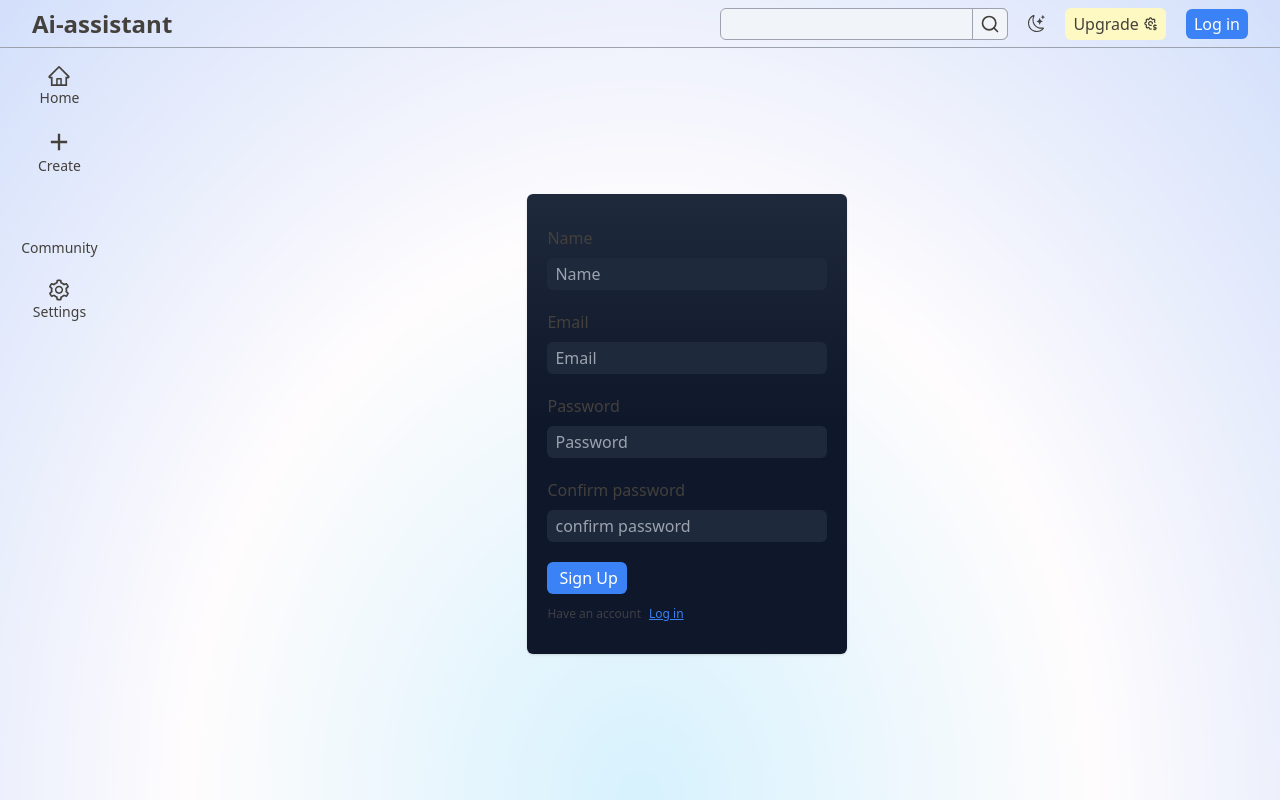
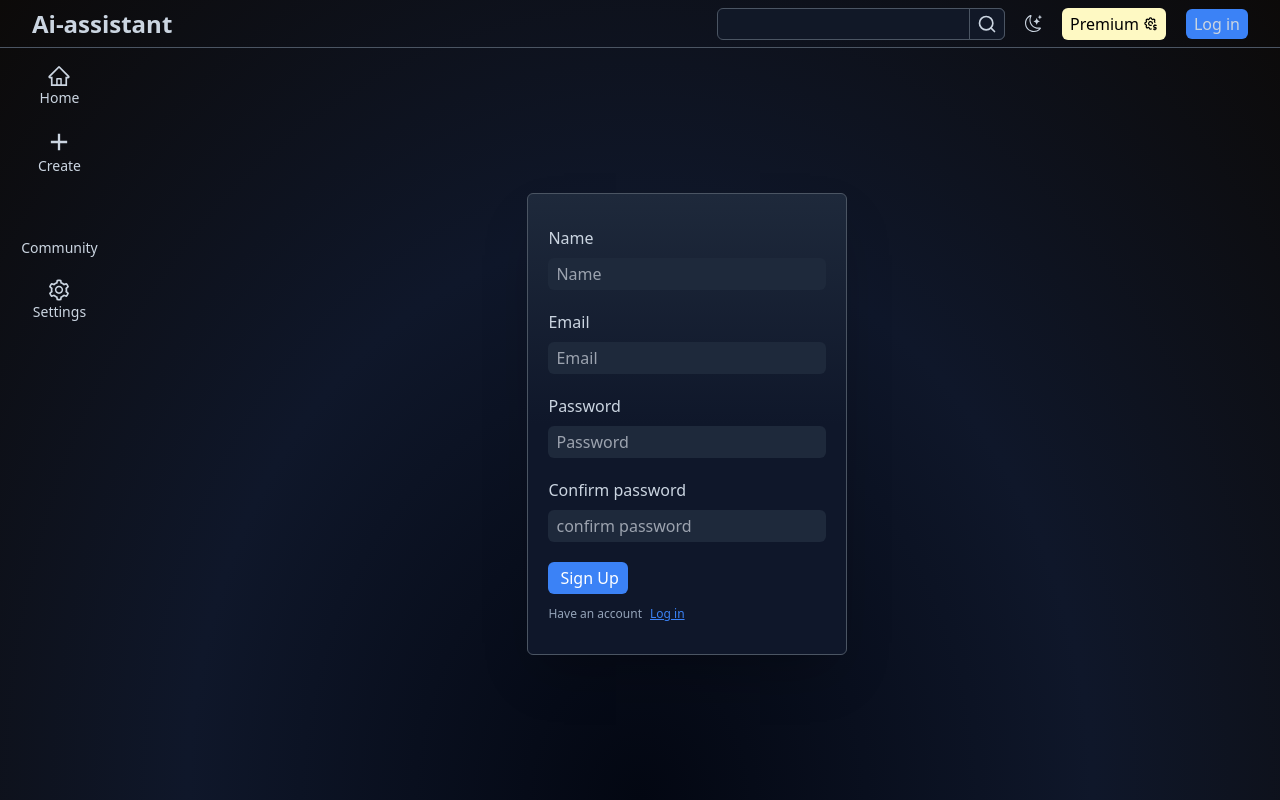
Before and after one commit to dev-mohiuddin/Artificial-Intelligence-chat, a React (Vite) app: page /sign-up in a window 1280 px wide. Built offline with nearby package versions, Linux system fonts and the light colour scheme; some icons are missing.

Commit message:
color fixed

```diff
--- a/src/App.jsx
+++ b/src/App.jsx
@@ -12,7 +12,7 @@ import Chat from './pages/Chat'
 function App() {
 
   return (
-    <div className='dar'>
+    <div className='dark'>
       <Routes>
         <Route path='/' element={<Frontend />}>
           <Route index element={<Home />} />
--- a/src/components/home/Character.jsx
+++ b/src/components/home/Character.jsx
@@ -10,7 +10,7 @@ function Character() {
                 {
                     character?.map((persion, val) => (
                         <Link to={`/chat/${persion?.id}`} key={val}>
-                            <div className='flex gap-2 items-center p-1 rounded-md'>
+                            <div className='flex gap-2 items-center p-1 shadow-sm dark:shadow-xl rounded-md'>
                                 <div className='flex items-center justify-center w-12 h-12 overflow-hidden rounded-full'>
                                     <img className='h-full w-full object-cover' src={persion.image} alt="AI" />
                                 </div>
--- a/src/components/layout/frontend/Frontend.jsx
+++ b/src/components/layout/frontend/Frontend.jsx
@@ -7,7 +7,7 @@ function Frontend() {
     <div className="main-bg ">
       <div className="glass">
         <Header />
-          <div className="pt-5 md:pt-12 md:h-screen flex flex-col-reverse md:flex-row justify-between">
+          <div className=" md:max-w-[1440px] mx-auto pt-5 md:pt-12 md:h-screen flex flex-col-reverse md:flex-row justify-between">
             <Sidebar />
               <div className="mt-[29px] mb-[56px] md:mt-0 md:mb-0 z-10 h-[calc(100vh-104px)] w-full md:h-full overflow-hidden"><Outlet /></div>
             </div>
--- a/src/components/layout/frontend/Header.jsx
+++ b/src/components/layout/frontend/Header.jsx
@@ -6,7 +6,7 @@ import { Link  } from 'react-router-dom'
 
 function Header() {
   return (
-    <div className='w-full glass md:bg-transparent dark:md:bg-none fixed z-50'>
+    <div className='w-full glass bg-slate-100 md:bg-transparent dark:md:bg-none fixed z-50'>
       <div className="container h-12 md:border md:border-x-0 md:border-t-0 border-b-gray-400 dark:border-b-gray-600 flex items-center justify-between">
           <div className='w-48'>
             <Link to="/">
@@ -25,12 +25,12 @@ function Header() {
               <div className='flex items-center'>
                 <span className='cursor-pointer hcol'><BsMoonStars size={17}/></span>
               </div>
-              <div className='bg-yellow-100 px-2 py-1 flex items-center cursor-pointer rounded-md'>
-                <span className='flex items-center hcol dark:text-black gap-1'>Upgrade <TbSettingsDollar size={15}/></span>
+              <div className='bg-yellow-100 hover:bg-yellow-200 duration-200 px-2 py-1 flex items-center cursor-pointer rounded-md'>
+                <span className='flex items-center hcol dark:text-black gap-1'>Premium<TbSettingsDollar size={15}/></span>
               </div>
               <div className="flex gap-5 items-center">
                 <Link to="/login">
-                  <span className='bg-blue-500 hcol px-2 py-1 rounded-md cursor-pointer text-white'>Log in</span>
+                  <span className='bg-blue-500 hover:bg-blue-900 duration-200 hcol px-2 py-1 rounded-md cursor-pointer text-white'>Log in</span>
                 </Link>
               </div>
             </div>
--- a/src/components/layout/frontend/Sidebar.jsx
+++ b/src/components/layout/frontend/Sidebar.jsx
@@ -6,7 +6,7 @@ import { Link } from 'react-router-dom'
 function Sidebar() {
   return (
     <div className='fixed md:bg-none md:pl-6 min-w-full md:min-w-0 md:static bottom-0 h-14 md:h-[calc(100vh-56px)] z-50 md:py-4 border border-x-0 border-b-0 dark:border-t-gray-600 border-t-gray-400 md:border-0'>
-        <div className='glass md:bg-transparent md:dark:bg-none  min-h-full md:min-h-0 md:pb-0 flex mx-auto  items-center justify-center  md:flex-col gap-10 md:gap-5'>
+        <div className='bg-slate-100 dark:bg-transparent md:bg-transparent md:dark:bg-none  min-h-full md:min-h-0 md:pb-0 flex mx-auto  items-center justify-center  md:flex-col gap-10 md:gap-5'>
           <Link to="/">
             <div className='flex flex-col items-center hover:cursor-pointer group'>
               <span className='text-2xl group-hover:text-blue-600 hcol'><AiOutlineHome /></span>
--- a/src/components/utils/SingleCharacter.jsx
+++ b/src/components/utils/SingleCharacter.jsx
@@ -5,7 +5,7 @@ function SingleCharacter({persion}) {
     return (
         <>
             <Link to={`/chat/${persion?.id}`} >
-                <div className=' h-64 w-48 flex px-2 py-2 rounded-md bg-slate-100 flex-col justify-between overflow-hidden dark:bg-gradient-to-b from-slate-800 via-slate-900 to-slate-900 shadow'>
+                <div className=' h-64 w-48 flex px-2 py-2 rounded-md flex-col justify-between overflow-hidden cardcol shadow'>
                     <div className='flex flex-col gap-2'>
                         <div className='flex gap-1 flex-col items-center'>
                             <span className='w-28 h-28 overflow-hidden'><img className='w-full h-full object-cover ov rounded-3xl' src={persion.image} alt="teacher" /></span>
--- a/src/index.css
+++ b/src/index.css
@@ -37,7 +37,7 @@
         @apply md:bg-[#ffffffcb] bg-[#ffffffee] dark:bg-[radial-gradient(ellipse_at_bottom,_var(--tw-gradient-stops))] from-gray-950 via-slate-900 to-stone-950
     }
     .main-bg {
-        @apply bg-[radial-gradient(ellipse_at_bottom,_var(--tw-gradient-stops))] from-sky-400 via-pink-50 to-blue-600
+        @apply bg-[radial-gradient(ellipse_at_bottom,_var(--tw-gradient-stops))] from-sky-400 via-purple-100 to-blue-600
     }
     .hcol{
         @apply text-stone-700 font-medium dark:text-slate-300
@@ -45,4 +45,7 @@
     .pcol{
         @apply text-zinc-700 dark:text-slate-400
     }
+    .cardcol{
+      @apply bg-slate-100 dark:bg-gradient-to-b from-slate-800 via-slate-900 to-slate-900
+    }
 }
--- a/src/pages/Create.jsx
+++ b/src/pages/Create.jsx
@@ -4,8 +4,12 @@ import {GiOctoman} from 'react-icons/gi'
 function Create() {
 
 
+  const createCha = (e)=>{
+    e.preventDefault()
+  }
+
   return (
-    <div className='w-full py-2 h-full overflow-y-auto scroll'>
+    <div className='w-full py-2 md:py-4 h-full overflow-y-auto scroll'>
       <div className='container flex flex-col md:gap-8 gap-5'>
         <div className='space-y-2 md:space-y-4'>
           <div className='flex items-center gap-2'>
@@ -16,46 +20,52 @@ function Create() {
             <h1 className='hcol'>For more information about Character creation, see</h1>
           </div>
         </div>
-        <form className='flex flex-col gap-5' action="">
+        <form className='flex flex-col gap-5' onSubmit={createCha}>
           <div className='space-y-2'>
             <h1 className='hcol text-base'>Name</h1>
-            <div className='flex flex-col gap-2'>
+            <div className='flex flex-col gap-1'>
               <label className='pcol text-sm' htmlFor="">The name can include first and last names.</label>
-              <input className='px-3 pcol bg-transparent h-10 focus:outline-none border border-gray-400 dark:border-gray-600 rounded-md ' type="text" name="" id="" />
+              <input className='px-3 pcol bg-transparent h-10 focus:outline-none border border-gray-400 dark:border-gray-600 rounded-md ' type="text" name="" id="" required />
             </div>
           </div>
           <div className='space-y-2'>
             <h1 className='hcol text-base'>Greeting</h1>
-            <div className='flex flex-col gap-2'>
+            <div className='flex flex-col gap-1'>
               <label className='pcol text-sm' htmlFor="">What would they say to introduce themselves? For example, "Elon Musk" could say: "Hello I am Elon Musk. I was born in March 1971, and I'm a genius businessman, innovative leader, and a very attractive person.".</label>
-              <textarea className='px-3 py-1 pcol bg-transparent h-32 focus:outline-none border border-gray-400 dark:border-gray-600 rounded-md ' type="text" name="" id="" />
+              <textarea className='px-3 py-1 pcol bg-transparent h-32 focus:outline-none border border-gray-400 dark:border-gray-600 rounded-md ' type="text" name="" id="" required />
             </div>
           </div>
           <div className='space-y-2'>
             <h1 className='hcol text-base'>Visibility</h1>
-            <div className='flex flex-col gap-2'>
+            <div className='flex flex-col gap-1'>
               <label className='pcol text-sm' htmlFor="">Who is allowed to talk to them?</label>
               <select name="" className='h-10 focus:outline-0 bg-transparent border border-gray-400 dark:border-gray-600 rounded-md pcol px-3'>
                 <option className='dark:bg-slate-900'>Public: Anyone can chat</option>
                 <option className='dark:bg-slate-900'>Unlisted: Anyone with the link can chat</option>
                 <option className='dark:bg-slate-900'>Private: Only you can chat</option>
               </select>
-              {/* <input className='px-3 pcol bg-transparent h-10 focus:outline-0 border border-gray-400 dark:border-gray-600 rounded-md ' type="text" name="" id="" /> */}
+            </div>
+          </div>
+          <div className='space-y-2'>
+            <h1 className='hcol text-base'>Categories</h1>
+            <div className='flex flex-col gap-1'>
+              <label className='pcol text-sm' htmlFor="">Who is allowed to talk to them?</label>
+              <select name="" className='h-10 focus:outline-0 bg-transparent border border-gray-400 dark:border-gray-600 rounded-md pcol px-3'>
+                <option className='dark:bg-slate-900'>Programmer</option>
+                <option className='dark:bg-slate-900'>Desinger</option>
+                <option className='dark:bg-slate-900'>Famous Pepole</option>
+              </select>
             </div>
           </div>
           <div className='space-y-2'>
             <h1 className='hcol text-base'>Avatar</h1>
-            <div className='flex flex-col gap-2'>
+            <div className='flex flex-col gap-1'>
               <label className='pcol text-sm' htmlFor="">You can either create an image from text or upload an image..</label>
-              <input className='px-3 pcol bg-transparent h-10 focus:outline-none border border-gray-400 dark:border-gray-600 rounded-md ' type="text" name="" id="" />
+              <input type="file" name="" className='bg-transparent h-10 focus:outline-none border border-gray-400 dark:border-gray-600 rounded-md pcol' required />
             </div>
           </div>
           <div className='space-y-2'>
-            <h1 className='hcol text-base'>Name</h1>
-            <div className='flex flex-col gap-2'>
-              <label className='pcol text-sm' htmlFor="">The name can include first and last names.</label>
-              <input className='px-3 pcol bg-transparent h-10 focus:outline-none border border-gray-400 dark:border-gray-600 rounded-md ' type="text" name="" id="" />
-            </div>
+            <input type="submit" name="" className=' bg-blue-500 text-white font-medium px-4 cursor-pointer h-10 hover:bg-blue-900 duration-200 rounded-md ' value="Create and Chat!" />
           </div>
         </form>
       </div>
--- a/src/pages/Login.jsx
+++ b/src/pages/Login.jsx
@@ -3,15 +3,15 @@ import { Link } from "react-router-dom"
 function Login() {
   return (
     <div className='w-full h-full flex items-center justify-center'>
-        <div className='w-80 py-8 rounded-md bg-gradient-to-b from-slate-200 via-purple-200 to-purple-100 dark:bg-gradient-to-b from-slate-800 via-slate-900 to-slate-900 shadow p-5 flex flex-col gap-3 justify-center'>
+        <div className='w-80 py-8 rounded-md card-col shadow-2xl border border-gray-400 dark:border-gray-600 p-5 flex flex-col gap-3 justify-center'>
             <form className='flex flex-col gap-5'>
                 <div className='flex flex-col gap-2'>
                     <label className='text-base hcol' htmlFor="">Email</label>
-                    <input className='outline-none px-2 py-1 rounded-md bg-purple-100 bg-slate-800' type="text" placeholder='Email' name="" required/>
+                    <input className='outline-none px-2 py-1 rounded-md bg-slate-50 dark:bg-slate-800' type="text" placeholder='Email' name="" required/>
                 </div>
                 <div className='flex flex-col gap-2'>
                     <label className='text-base hcol' htmlFor="">Password</label>
-                    <input className='outline-none px-2 py-1 rounded-md bg-purple-100 bg-slate-800' type="password" placeholder='Password' name="" required />
+                    <input className='outline-none px-2 py-1 rounded-md bg-slate-50 dark:bg-slate-800' type="password" placeholder='Password' name="" required />
                 </div>
                 <input className='cursor-pointer px-3 py-1 bg-blue-500 rounded-md w-20 text-base font-medium text-white' type="submit" value="Login" />
             </form>
--- a/src/pages/SignUp.jsx
+++ b/src/pages/SignUp.jsx
@@ -3,23 +3,23 @@ import { Link } from "react-router-dom"
 function SignUp() {
   return (
     <div className='w-full h-full flex items-center justify-center'>
-        <div className='w-80 py-8 rounded-md bg-gradient-to-b from-slate-200 via-purple-200 to-purple-100 dark:bg-gradient-to-b from-slate-800 via-slate-900 to-slate-900 shadow p-5 flex flex-col gap-3 justify-center'>
+        <div className='w-80 py-8 rounded-md cardcol shadow-2xl border border-gray-400 dark:border-gray-600 dark:bg-slate-900 p-5 flex flex-col gap-3 justify-center'>
             <form className='flex flex-col gap-5'>
                 <div className='flex flex-col gap-2'>
                     <label className='text-base hcol' htmlFor="">Name</label>
-                    <input className='outline-none px-2 py-1 rounded-md bg-purple-100 bg-slate-800 pcol' type="text" placeholder='Name' required />
+                    <input className='outline-none px-2 py-1 rounded-md bg-slate-50 dark:bg-slate-800 pcol' type="text" placeholder='Name' required />
                 </div>
                 <div className='flex flex-col gap-2'>
                     <label className='text-base hcol' htmlFor="">Email</label>
-                    <input className='outline-none px-2 py-1 rounded-md bg-purple-100 bg-slate-800 pcol' type="email" placeholder='Email' name="" required />
+                    <input className='outline-none px-2 py-1 rounded-md bg-slate-50 dark:bg-slate-800 pcol' type="email" placeholder='Email' name="" required />
                 </div>
                 <div className='flex flex-col gap-2'>
                     <label className='text-base hcol' htmlFor="">Password</label>
-                    <input className='outline-none px-2 py-1 rounded-md bg-purple-100 bg-slate-800 pcol' type="password" placeholder='Password' name="" required />
+                    <input className='outline-none px-2 py-1 rounded-md bg-slate-50 dark:bg-slate-800 pcol' type="password" placeholder='Password' name="" required />
                 </div>
                 <div className='flex flex-col gap-2'>
                     <label className='text-base hcol' htmlFor="">Confirm password</label>
-                    <input className='outline-none px-2 py-1 rounded-md bg-purple-100 bg-slate-800 pcol' type="password" placeholder='confirm password' name="" required />
+                    <input className='outline-none px-2 py-1 rounded-md bg-slate-50 dark:bg-slate-800 pcol' type="password" placeholder='confirm password' name="" required />
                 </div>
                 <input className='cursor-pointer px-3 py-1 bg-blue-500 rounded-md w-20 text-base font-medium text-white' type="submit" value="Sign Up" />
             </form>
```
